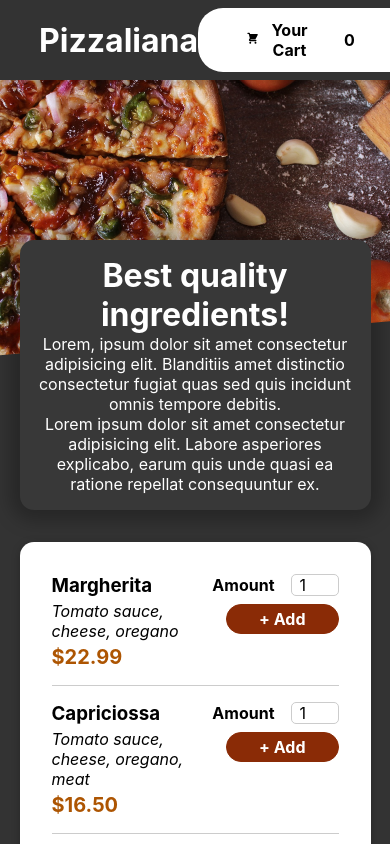
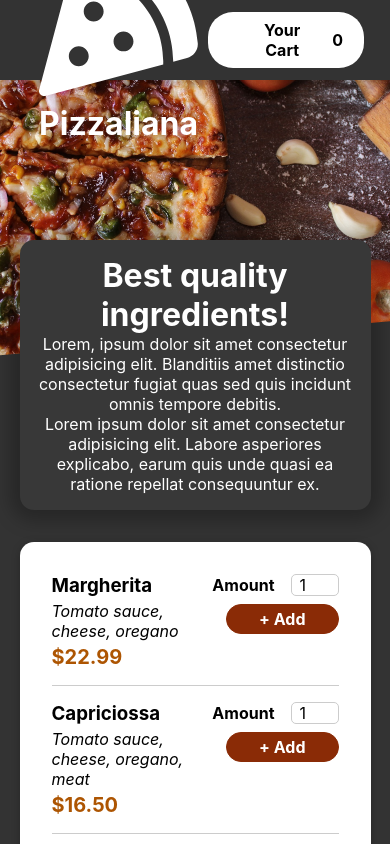
Before and after one commit to Wydreq/Pizza-order-app, a React (Create React App) app: page / in a window 390 px wide. Shown: the top 844 px of the page. Built offline with nearby package versions, Linux system fonts and the light colour scheme.

Commit message:
Installing bootstrap and font awesome

```diff
--- a/package.json
+++ b/package.json
@@ -3,10 +3,15 @@
   "version": "0.1.0",
   "private": true,
   "dependencies": {
+    "@fortawesome/fontawesome-svg-core": "^6.2.0",
+    "@fortawesome/free-solid-svg-icons": "^6.2.0",
+    "@fortawesome/react-fontawesome": "^0.2.0",
     "@testing-library/jest-dom": "^5.16.5",
     "@testing-library/react": "^13.4.0",
     "@testing-library/user-event": "^13.5.0",
+    "bootstrap": "^5.2.2",
     "react": "^18.2.0",
+    "react-bootstrap": "^2.5.0",
     "react-dom": "^18.2.0",
     "react-scripts": "5.0.1",
     "web-vitals": "^2.1.4"
--- a/src/components/Layout/Header.js
+++ b/src/components/Layout/Header.js
@@ -2,12 +2,16 @@ import React from "react";
 import pizzaImage from "../../assets/pizza.jpg";
 import classes from "./Header.module.css";
 import HeaderCartButton from "./HeaderCartButton";
+import PizzaIcon from "./PizzaIcon";
 
 const Header = (props) => {
   return (
     <React.Fragment>
       <header className={classes.header}>
-        <h1>Pizzaliana</h1>
+        <h1>
+          <PizzaIcon />
+          Pizzaliana
+        </h1>
         <HeaderCartButton onClick={props.onClick} />
       </header>
       <div className={classes["main-image"]}>
--- a/src/components/Layout/HeaderCartButton.module.css
+++ b/src/components/Layout/HeaderCartButton.module.css
@@ -50,3 +50,11 @@
     transform: scale(1);
   }
 }
+
+@media (max-width: 540px) {
+  .button {
+    width: 50%;
+    height: 70%;
+    margin-left: 10px;
+  }
+}
--- /dev/null
+++ b/src/components/Layout/PizzaIcon.js
@@ -0,0 +1,16 @@
+import classes from "./PizzaIcon.module.css";
+
+const PizzaIcon = () => {
+  return (
+    <svg
+      className={classes.icon}
+      xmlns="http://www.w3.org/2000/svg"
+      viewBox="0 0 512 512"
+      fill="currentColor"
+    >
+      <path d="M169.7 .9c-22.8-1.6-41.9 14-47.5 34.7L110.4 80c.5 0 1.1 0 1.6 0c176.7 0 320 143.3 320 320c0 .5 0 1.1 0 1.6l44.4-11.8c20.8-5.5 36.3-24.7 34.7-47.5C498.5 159.5 352.5 13.5 169.7 .9zM399.8 410.2c.1-3.4 .2-6.8 .2-10.2c0-159.1-128.9-288-288-288c-3.4 0-6.8 .1-10.2 .2L.5 491.9c-1.5 5.5 .1 11.4 4.1 15.4s9.9 5.6 15.4 4.1L399.8 410.2zM176 272c-17.7 0-32-14.3-32-32s14.3-32 32-32s32 14.3 32 32s-14.3 32-32 32zm128 64c0 17.7-14.3 32-32 32s-32-14.3-32-32s14.3-32 32-32s32 14.3 32 32zM160 384c0 17.7-14.3 32-32 32s-32-14.3-32-32s14.3-32 32-32s32 14.3 32 32z" />
+    </svg>
+  );
+};
+
+export default PizzaIcon;
--- /dev/null
+++ b/src/components/Layout/PizzaIcon.module.css
@@ -0,0 +1,3 @@
+.icon {
+  font-size: 1.2rem;
+}
```
Also changed, not shown: 1 other file (tests, documents, lock files or other folders).
